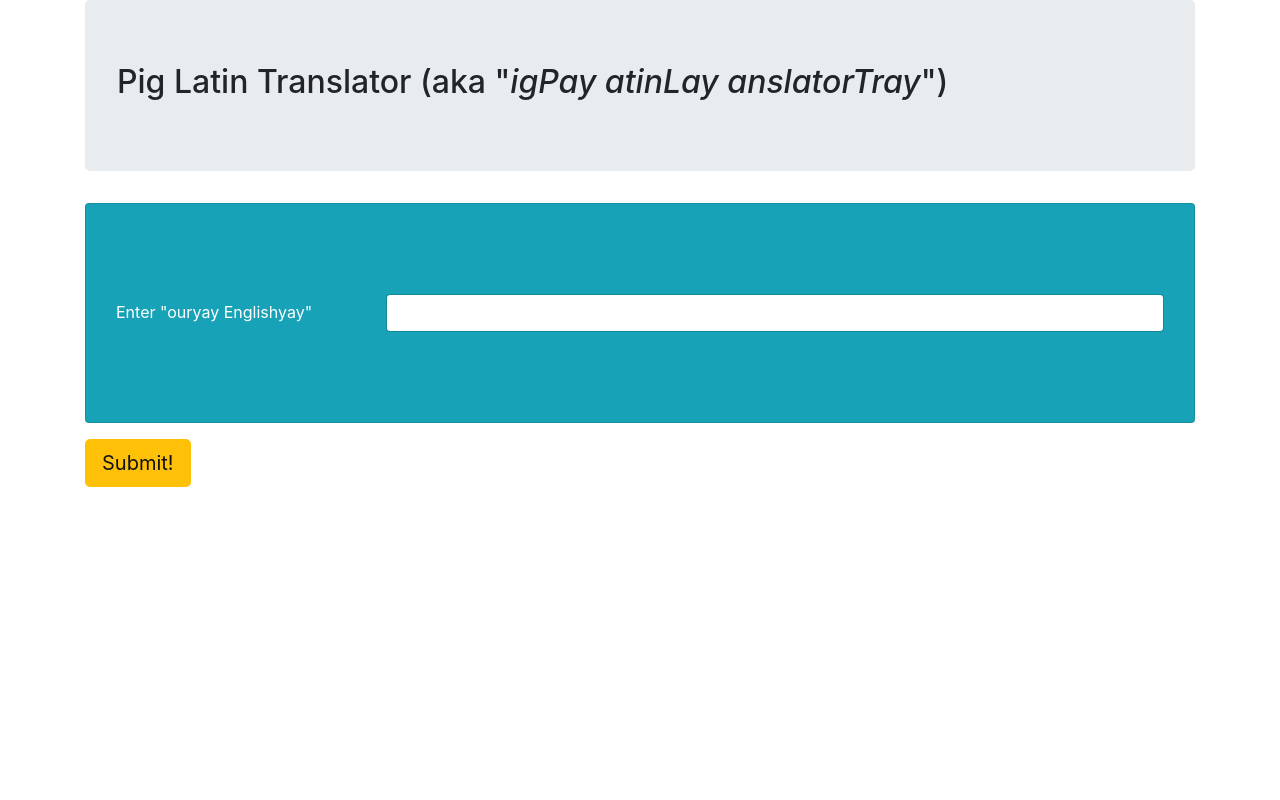
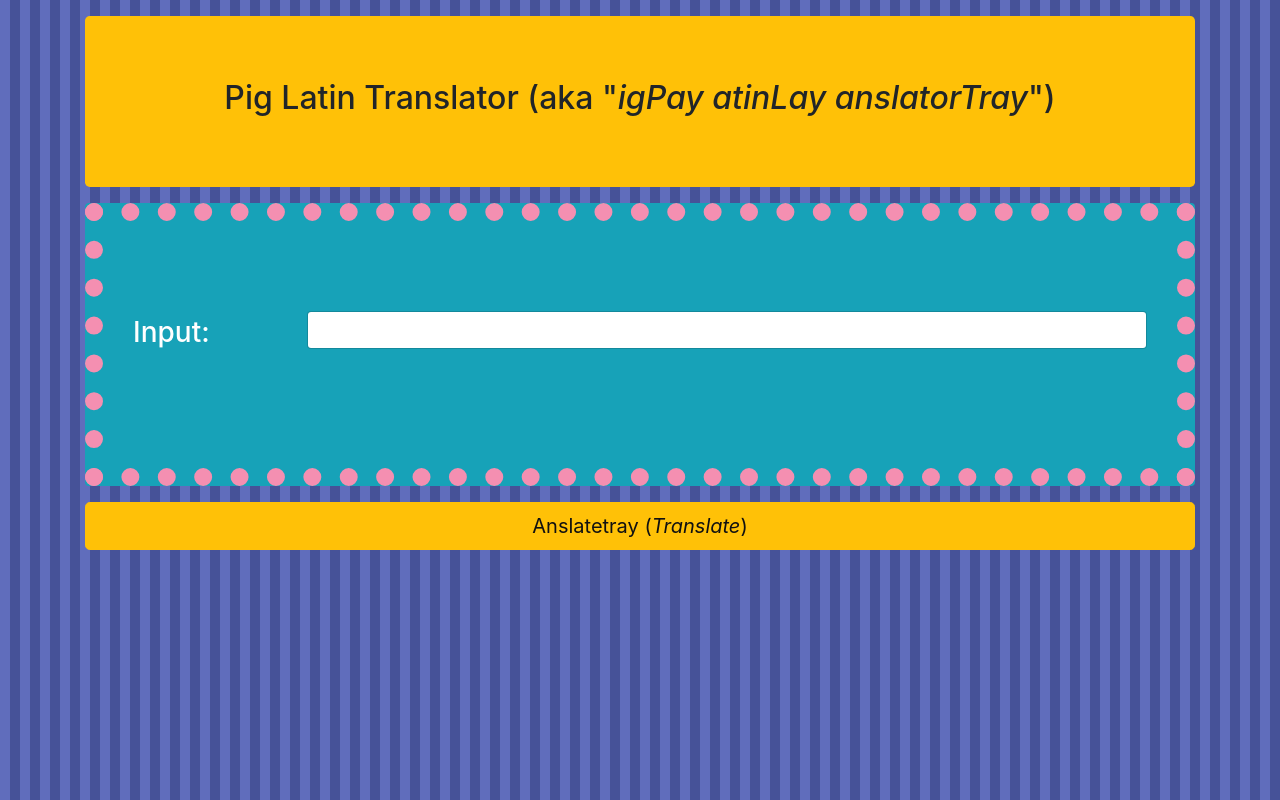
Before and after one commit to CodingTea17/pig-latin-translator, a plain HTML site: page index.html in a window 1280 px wide. Drawn offline with Linux system fonts and the light colour scheme.

Commit message:
debug js and add style to webpage

```diff
--- a/css/styles.css
+++ b/css/styles.css
@@ -1,9 +1,26 @@
+body {
+  background: repeating-linear-gradient(
+    90deg,
+    #606dbc,
+    #606dbc 10px,
+    #465298 10px,
+    #465298 20px
+  );
+}
+/*.container {
+  box-sizing: content-box;
+}*/
+.jumbotron {
+  margin-top: 1em;
+  margin-bottom: 1em;
+}
+.card {
+    border: 18px dotted #F48FB1;
+}
 .form-group {
   padding: 70px 10px 70px 10px;
 }
-.form-group {
-    margin-bottom: 0;
+#ardcay {
+  display: none;
+  margin-top: 1em;
 }
-#igpay {
-  display: none;
-}
--- a/index.html
+++ b/index.html
@@ -11,7 +11,7 @@
     <div class="container">
       <div class="row">
         <div class="col-lg-12">
-          <div class="jumbotron">
+          <div class="jumbotron bg-warning text-center">
             <h2>Pig Latin Translator (aka "<em>igPay atinLay anslatorTray</em>")</h2>
           </div>
         </div>
@@ -23,22 +23,27 @@
               <!-- <div class="card-header">Header</div> -->
               <div class="card-body">
                 <div class="form-group row">
-                  <label for="user-input" class="col-lg-3 col-form-label">Enter "ouryay Englishyay"</label>
-                  <div class="col-lg-9">
+                  <label for="user-input" class="col-lg-2 col-form-label"><h3>Input:</h3></label>
+                  <div class="col-lg-10">
                     <input type="text" class="form-control" id="user-input">
                   </div>
                 </div>
               </div>
             </div>
-            <button type="submit" class="btn btn-warning btn-lg">Submit!</button>
+            <button type="submit" class="btn btn-warning btn-lg btn-block">Anslatetray (<em>Translate</em>)</button>
           </form>
         </div>
       </div>
       <div class="row">
         <div class="col-lg-12">
-          <p id="igpay">
-            <!-- This is where the result will show up -->
-          </p>
+          <div class="card text-white bg-info mb-3" id="ardcay">
+            <!-- <div class="card-header">Header</div> -->
+            <div class="card-body">
+              <h3 class="text-center" id="igpay">
+                <!-- This is where the result will show up -->
+              </h3>
+            </div>
+          </div>
         </div>
       </div>
     </div>
--- a/js/scripts.js
+++ b/js/scripts.js
@@ -30,6 +30,14 @@ var firstLetterChecker = function(word) {
 
 var consonantCase = function(consonantWord) {
   var stringOfConsonants = "";
+  //
+  var quCheckString = consonantWord.slice(1,consonantWord.length);
+  if (quCheckString.charAt(0) === "q" && quCheckString.charAt(1) === "u"){
+    // alert(consonantWord.slice(3, consonantWord.length));
+    stringOfConsonants = consonantWord.charAt(0) + "qu";
+    consonantWord = consonantWord.slice(3,consonantWord.length) + stringOfConsonants;
+    return consonantWord + "ay";
+  };
   for(var i = 0; i < consonantWord.length; i++) {
     if(vowelChecker(consonantWord.charAt(i))) {
       /***************************************************************************
@@ -91,6 +99,7 @@ $(document).ready(function() {
     var translatedArray = arrayOfEnglishWords.map(firstLetterChecker);
 
     // Finds the p with an id "igpay", shows it, and places the translatedArray into it
-    $("#igpay").show().text(translatedArray.join(" "));
+    $("#ardcay").show();
+    $("#igpay").text(translatedArray.join(" "));
   });
 });
```
